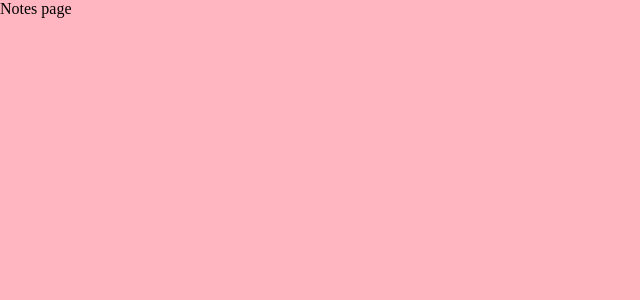
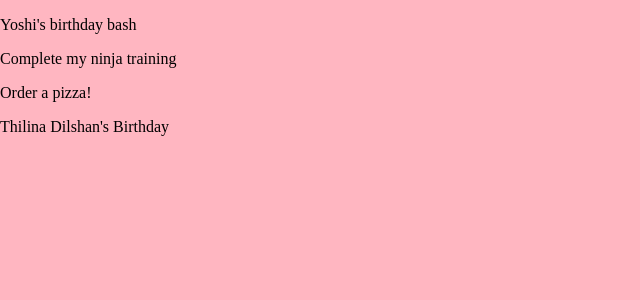
Before and after one commit to Kavindu1997/K-Notes, a React (Create React App) app: page / in a window 1280 px wide. Shown: the top 300 px of the page, without its empty margins (0-640 px from the left). Built offline with nearby package versions, Linux system fonts and the light colour scheme; data requests are answered from the project's data file.

Commit message:
db.json file added

```diff
--- /dev/null
+++ b/data/db.json
@@ -0,0 +1,28 @@
+{
+  "notes": [
+    {
+      "title": "Yoshi's birthday bash",
+      "details": "Lorem Ipsum is simply dummy text of the printing and typesetting industry. Lorem Ipsum has been the industry's standard dummy text ever since the 1500s, when an unknown printer took a galley of type and scrambled it to make a type specimen book.",
+      "category": "reminders",
+      "id": 1
+    },
+    {
+      "title": "Complete my ninja training",
+      "details": "Lorem Ipsum is simply dummy text of the printing and typesetting industry. Lorem Ipsum has been the industry's standard dummy text ever since the 1500s, when an unknown printer took.",
+      "category": "work",
+      "id": 2
+    },
+    {
+      "title": "Order a pizza!",
+      "details": "Lorem Ipsum is simply dummy text of the printing and typesetting industry. Lorem Ipsum has been the industry's standard dummy text ever since the 1500s, when an unknown printer took a galley of type and scrambled it to make a type specimen book.\nLorem Ipsum is simply dummy text of the printing and typesetting industry. Lorem Ipsum has been the industry's standard dummy text ever since the 1500s, when an unknown printer took a galley of type and scrambled it to make a type specimen book.",
+      "category": "todos",
+      "id": 3
+    },
+    {
+      "title": "Thilina Dilshan's Birthday",
+      "details": "18th of June",
+      "category": "reminders",
+      "id": 4
+    }
+  ]
+}
--- a/src/pages/Create.js
+++ b/src/pages/Create.js
@@ -4,6 +4,7 @@
 import Container from '@material-ui/core/Container';
 import KeyboardArrowRightOutlinedIcon from '@material-ui/icons/KeyboardArrowRightOutlined';
 import {makeStyles, FormControl,FormControlLabel,FormHelperText, FormLabel, TextField, RadioGroup,Radio} from '@material-ui/core';
+import { useHistory } from 'react-router';
 
 
 const useStyles=makeStyles({
@@ -23,6 +24,7 @@
 })
 export default function Create() {
   const classes=useStyles()
+  const history=useHistory()
   const [title,setTitle]=useState('')
   const [details,setDetails]=useState('')
   const [titleError,setTitleError]=useState(false)
@@ -43,7 +45,11 @@
     }
 
     if(title && details){
-      console.log(title,details,category);
+      fetch('http://localhost:8000/notes',{
+        method:'POST',
+        headers:{"Content-type":"application/json"},
+        body:JSON.stringify({title,details,category})
+      }).then(()=>history.push('/'))
     }
   }
   return (
--- a/src/pages/Notes.js
+++ b/src/pages/Notes.js
@@ -1,9 +1,18 @@
-import React from 'react'
+import React, { useEffect, useState } from 'react'
 
 export default function Notes() {
+  const [notes,setNotes]=useState([])
+  useEffect(()=>{
+      fetch('http://localhost:8000/notes')
+      .then(res=>res.json())
+      .then(data=>setNotes(data))
+  },[])
+
   return (
     <div>
-      Notes page
+       {notes.map(note=>(
+         <p key={note.id}>{note.title}</p>
+       ))}
     </div>
   )
 }
```
